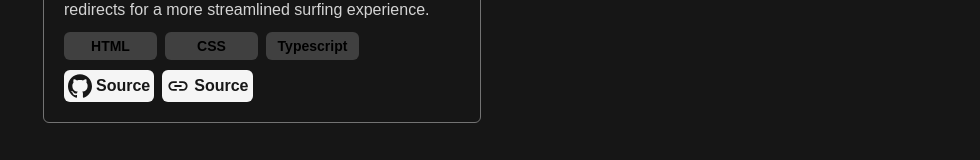
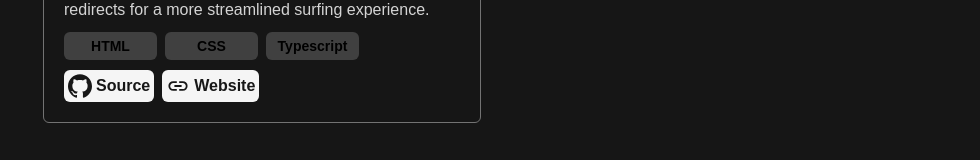
Before and after one commit to hblaked/portfolio, a React (Vite) app: page / in a window 1280 px wide. Shown: the part 1281-1441 px from the top of the page, without its empty margins (149-1129 px from the left). Built offline with nearby package versions, Linux system fonts and the light colour scheme.

Commit message:
Featured link fix

```diff
--- a/src/assets/components/featured.tsx
+++ b/src/assets/components/featured.tsx
@@ -22,7 +22,7 @@ export default function Featured() {
 
                     <div className='flex gap-2'>
                         <a href='https://github.com/hblaked/bse' target='_blank'><button className='cursor-pointer flex items-center gap-1 bg-neutral-100 text-neutral-900 font-bold mt-2.5 p-1 rounded-md hover:bg-neutral-300 transition-colors duration-150'><svg className='fill-neutral-900' xmlns="http://www.w3.org/2000/svg" height="24px" viewBox="0 0 24 24" width="24px"><path d="M12 .297c-6.63 0-12 5.373-12 12 0 5.303 3.438 9.8 8.205 11.385.6.113.82-.258.82-.577 0-.285-.01-1.04-.015-2.04-3.338.724-4.042-1.61-4.042-1.61C4.422 18.07 3.633 17.7 3.633 17.7c-1.087-.744.084-.729.084-.729 1.205.084 1.838 1.236 1.838 1.236 1.07 1.835 2.809 1.305 3.495.998.108-.776.417-1.305.76-1.605-2.665-.3-5.466-1.332-5.466-5.93 0-1.31.465-2.38 1.235-3.22-.135-.303-.54-1.523.105-3.176 0 0 1.005-.322 3.3 1.23.96-.267 1.98-.399 3-.405 1.02.006 2.04.138 3 .405 2.28-1.552 3.285-1.23 3.285-1.23.645 1.653.24 2.873.12 3.176.765.84 1.23 1.91 1.23 3.22 0 4.61-2.805 5.625-5.475 5.92.42.36.81 1.096.81 2.22 0 1.606-.015 2.896-.015 3.286 0 .315.21.69.825.57C20.565 22.092 24 17.592 24 12.297c0-6.627-5.373-12-12-12"/></svg> Source</button></a>
-                        <a href='https://bse-seven.vercel.app' target='_blank'><button className='cursor-pointer flex items-center gap-1 bg-neutral-100 text-neutral-900 font-bold mt-2.5 p-1 rounded-md hover:bg-neutral-300 transition-colors duration-150'><svg className='fill-neutral-900' xmlns="http://www.w3.org/2000/svg" height="24px" viewBox="0 -960 960 960" width="24px"><path d="M432-288H288q-79.68 0-135.84-56.23Q96-400.45 96-480.23 96-560 152.16-616q56.16-56 135.84-56h144v72H288q-50 0-85 35t-35 85q0 50 35 85t85 35h144v72Zm-96-156v-72h288v72H336Zm192 156v-72h144q50 0 85-35t35-85q0-50-35-85t-85-35H528v-72h144q79.68 0 135.84 56.23 56.16 56.22 56.16 136Q864-400 807.84-344 751.68-288 672-288H528Z"/></svg> Source</button></a>
+                        <a href='https://bse-seven.vercel.app' target='_blank'><button className='cursor-pointer flex items-center gap-1 bg-neutral-100 text-neutral-900 font-bold mt-2.5 p-1 rounded-md hover:bg-neutral-300 transition-colors duration-150'><svg className='fill-neutral-900' xmlns="http://www.w3.org/2000/svg" height="24px" viewBox="0 -960 960 960" width="24px"><path d="M432-288H288q-79.68 0-135.84-56.23Q96-400.45 96-480.23 96-560 152.16-616q56.16-56 135.84-56h144v72H288q-50 0-85 35t-35 85q0 50 35 85t85 35h144v72Zm-96-156v-72h288v72H336Zm192 156v-72h144q50 0 85-35t35-85q0-50-35-85t-85-35H528v-72h144q79.68 0 135.84 56.23 56.16 56.22 56.16 136Q864-400 807.84-344 751.68-288 672-288H528Z"/></svg> Website</button></a>
                     </div>
                 </div>
             </div>
```
